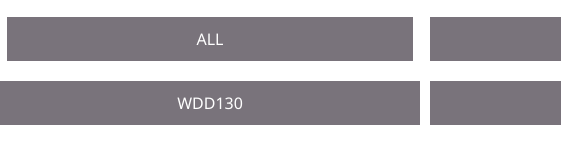
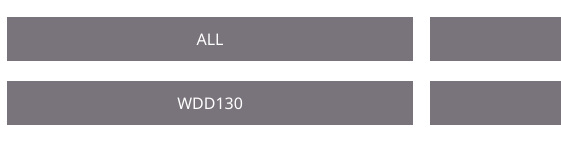
Before and after one commit to Lawson-Mutsa/wdd231, a plain HTML site: page index.html in a window 1280 px wide. Shown: the part 628-787 px from the top of the page, 0-561 px from the left. Drawn offline with Linux system fonts and the light colour scheme.

Commit message:
Added margin left on courses

```diff
--- a/index.html
+++ b/index.html
@@ -62,7 +62,7 @@
                 </div>
 
                 <div class="courses-two">
-                    <button type="button" >WDD130</button>
+                    <button class="button" type="button" >WDD130</button>
                     <button type="button">WDD131</button>
                     <button type="button">WDD231</button>
                 </div>
```
